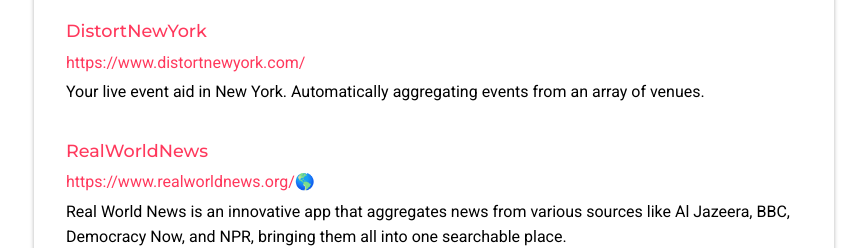
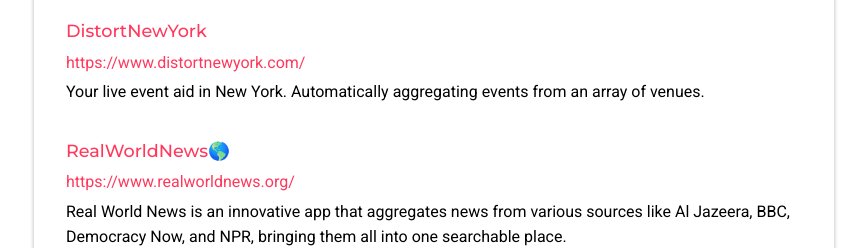
Before and after one commit to danicodes01/portfolio, a Next.js app: page /resume in a window 1280 px wide. Shown: the part 3360-3608 px from the top of the page, without its empty margins (206-1073 px from the left). Built offline with nearby package versions, Linux system fonts and the light colour scheme.

Commit message:
PORT025: updating resume

```diff
--- a/app/resume/page.tsx
+++ b/app/resume/page.tsx
@@ -119,8 +119,8 @@
           </div>
 
           <div className={styles.project}>
-            <h3>RealWorldNews</h3>
-            <p><a href="https://www.realworldnews.org/" target="_blank" rel="noopener noreferrer" className={styles.link}>https://www.realworldnews.org/🌎</a></p>
+            <h3>RealWorldNews🌎</h3>
+            <p><a href="https://www.realworldnews.org/" target="_blank" rel="noopener noreferrer" className={styles.link}>https://www.realworldnews.org/</a></p>
             <p>Real World News is an innovative app that aggregates news from various sources like Al Jazeera, BBC, Democracy Now, and NPR, bringing them all into one searchable place.</p>
           </div>
 
```
